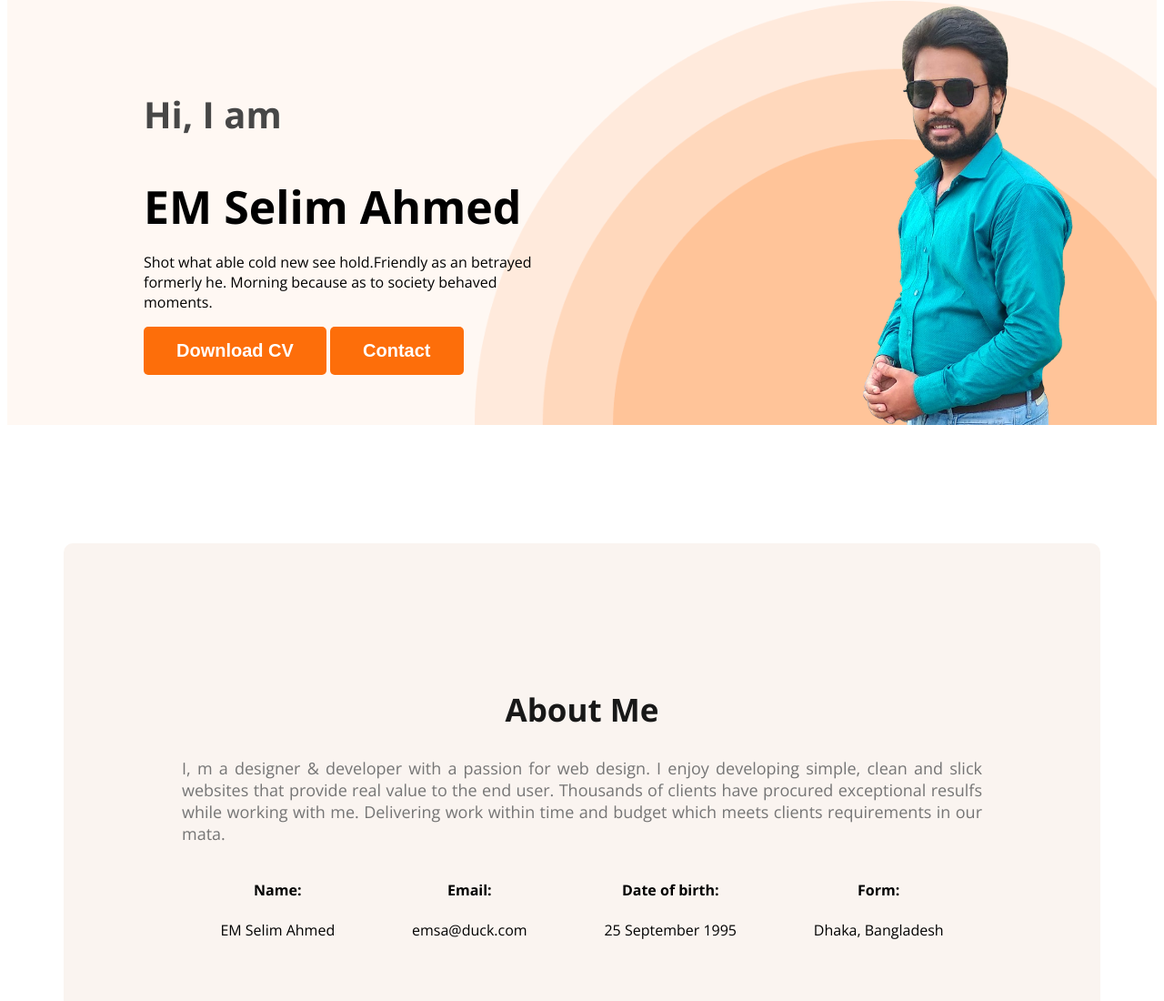
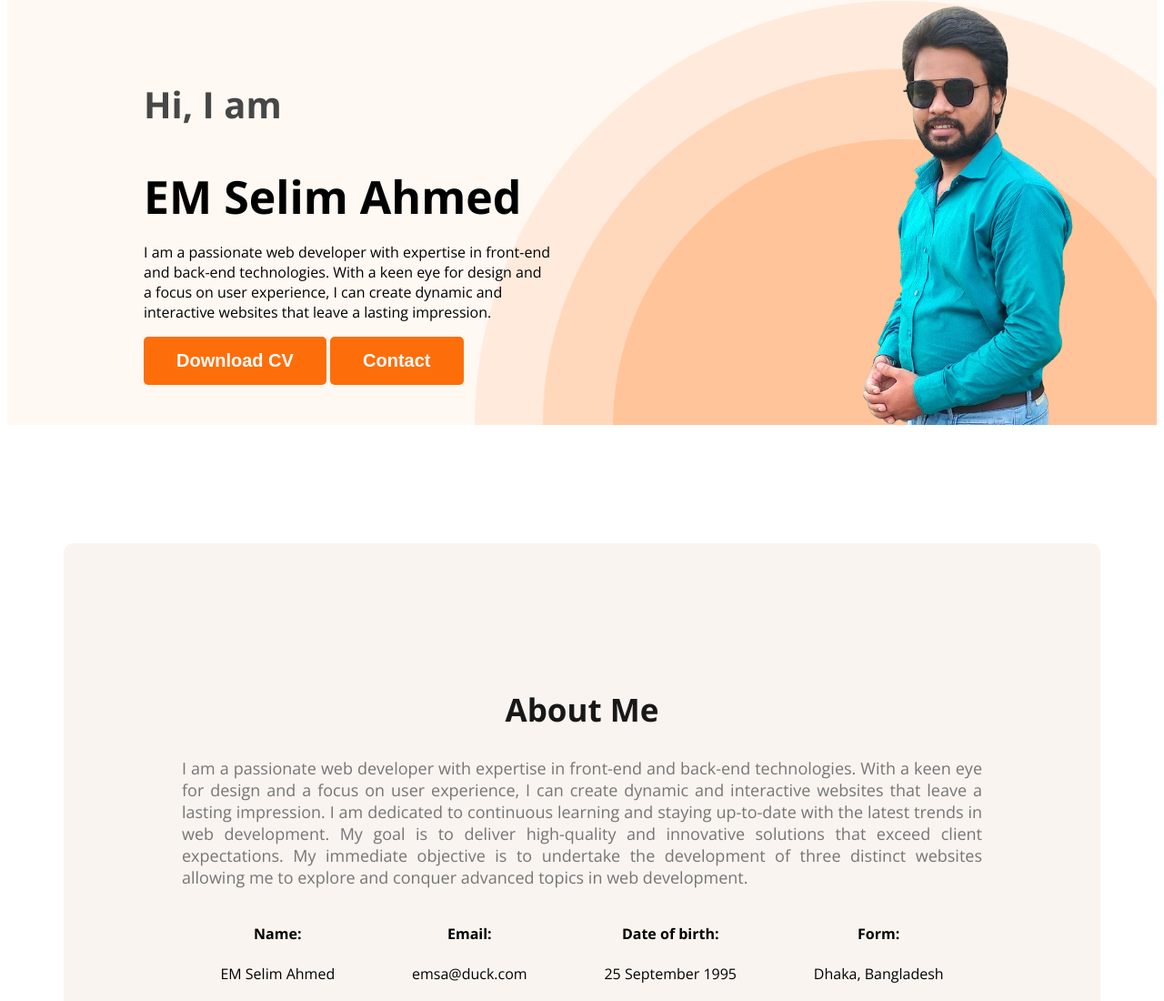
Before and after one commit to emselimahmed/web-developer-portfolio, a plain HTML site: page index.html in a window 1280 px wide. Shown: the part 156-1256 px from the top of the page at 91% size. Drawn offline with nearby package versions, Linux system fonts and the light colour scheme.

Commit message:
some bug fix

```diff
--- a/index.html
+++ b/index.html
@@ -26,8 +26,7 @@
             <div class="banner-content">
                 <h3 class="banner-greeting">Hi, I am</h3>
                 <h1 class="banner-title">EM Selim Ahmed</h1>
-                <p>Shot what able cold new see hold.Friendly as an betrayed formerly he. Morning because as to society
-                    behaved moments.</p>
+                <p>I am a passionate web developer with expertise in front-end and back-end technologies. With a keen eye for design and a focus on user experience, I can create dynamic and interactive websites that leave a lasting impression.</p>
                 <button class="btn-primary">Download CV</button>
                 <button class="btn-primary">Contact</button>
             </div>
@@ -38,10 +37,7 @@
     <main>
         <section class="about">
             <h2 class="section-title">About Me</h2>
-            <p class="section-description">I, m a designer & developer with a passion for web design. I enjoy developing
-                simple, clean and slick websites that provide real value to the end user. Thousands of clients have
-                procured exceptional resulfs while working with me. Delivering work within time and budget which meets
-                clients requirements in our mata.</p>
+            <p class="section-description">I am a passionate web developer with expertise in front-end and back-end technologies. With a keen eye for design and a focus on user experience, I can create dynamic and interactive websites that leave a lasting impression. I am dedicated to continuous learning and staying up-to-date with the latest trends in web development. My goal is to deliver high-quality and innovative solutions that exceed client expectations. My immediate objective is to undertake the development of three distinct websites allowing me to explore and conquer advanced topics in web development.</p>
 
             <div class="about-info-container">
                 <div class="about-info">
--- a/styles/portfolio.css
+++ b/styles/portfolio.css
@@ -45,7 +45,7 @@ nav {
     font-weight: 800;
 }
 
-nav > ul {
+nav>ul {
     display: flex;
     align-items: center;
     font-weight: bold;
@@ -78,7 +78,7 @@ nav a {
     justify-content: space-between;
 }
 
-.banner .profile-pic{
+.banner .profile-pic {
     width: 375px;
 }
 
@@ -90,7 +90,7 @@ nav a {
 .banner-title {
     font-size: 50px;
     font-weight: 700;
-    margin-bottom: 5px;
+    margin-bottom: 10px;
 }
 
 .banner-content {
@@ -105,7 +105,7 @@ main {
 }
 
 main section {
-    margin-top: 130px;
+    margin-top: 150px;
 }
 
 /* about section styles */
@@ -150,6 +150,7 @@ main section {
 }
 
 /* Resume section styles */
+
 .resume-column-title {
     color: #474747;
     font-size: 30px;
@@ -198,11 +199,11 @@ footer {
     gap: 100px;
 }
 
-.section-description{
+.section-description {
     text-align: justify;
 }
 
-.social-links a{
+.social-links a {
     margin-left: 25px;
 }
 
@@ -210,14 +211,15 @@ footer {
     width: 50%;
 }
 
-.contact input[type="text"], .contact input[type="email"],
+.contact input[type="text"],
+.contact input[type="email"],
 textarea {
     display: block;
     margin-bottom: 25px;
     padding: 18px 35px;
     color: #757575;
     border-radius: 5px;
-    background:  #FFF;
+    background: #FFF;
     border: 0;
     width: 100%;
 }
```
